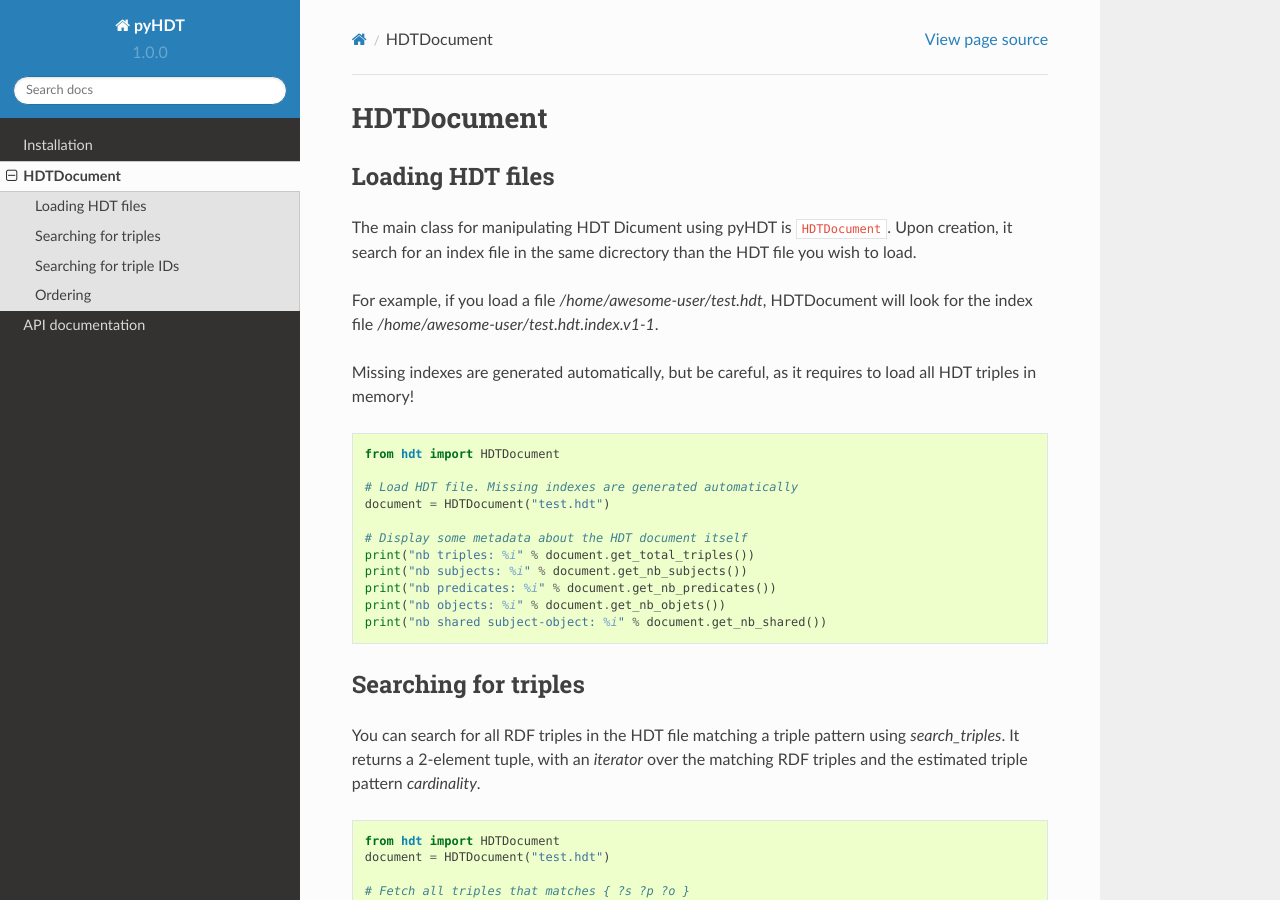
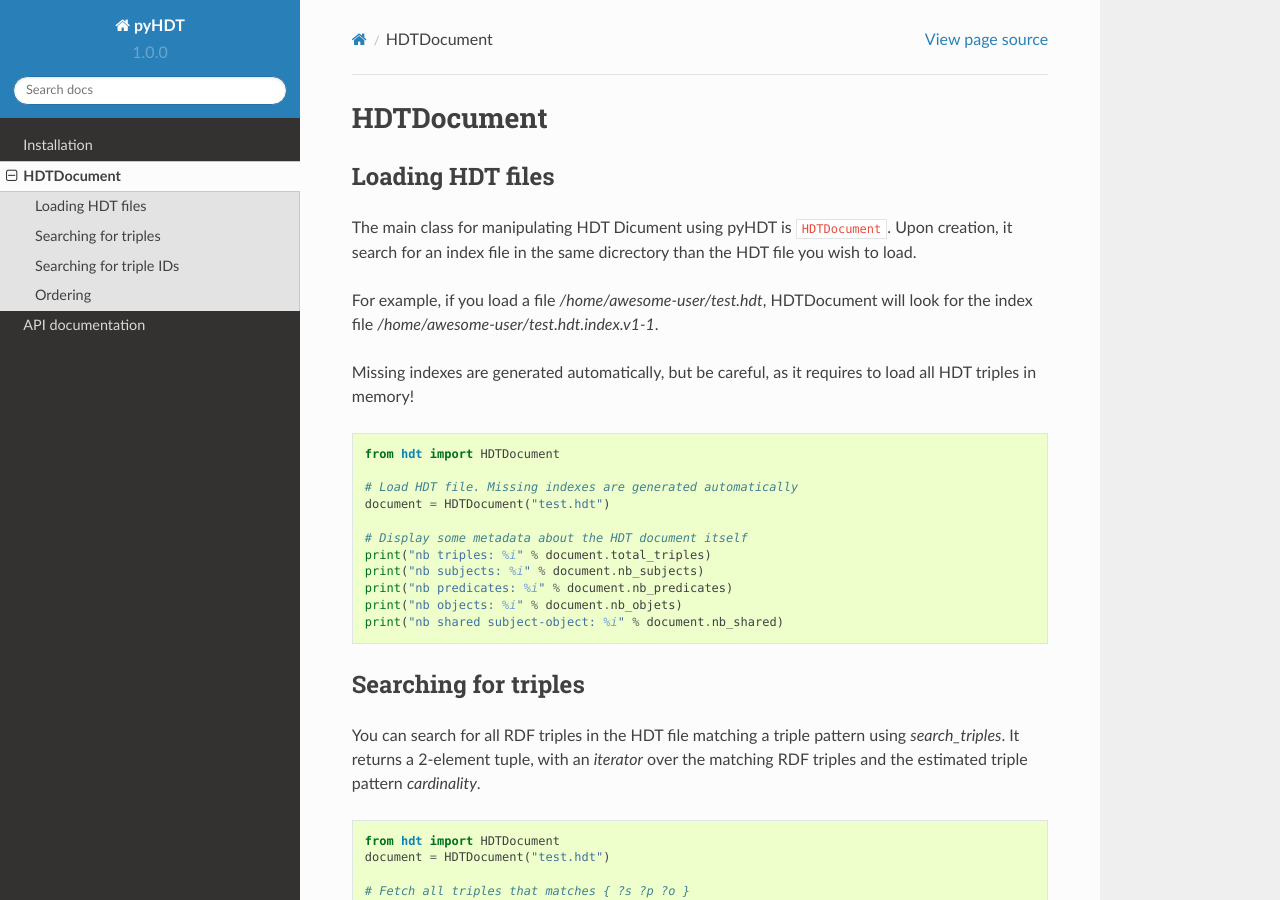
Before and after one commit to RDFLib/rdflib-hdt, a Sphinx documentation site: the page built from docs/source/hdtdocument.rst, in a window 1280 px wide and 900 px high. Built offline with Sphinx 7.4.7 and the Read the Docs theme 2.0.0, drawn with Linux system fonts in a browser that asks for light colours.

```diff
--- a/docs/source/hdtdocument.rst
+++ b/docs/source/hdtdocument.rst
@@ -20,11 +20,11 @@ Missing indexes are generated automatically, but be careful, as it requires to l
   document = HDTDocument("test.hdt")
 
   # Display some metadata about the HDT document itself
-  print("nb triples: %i" % document.get_total_triples())
-  print("nb subjects: %i" % document.get_nb_subjects())
-  print("nb predicates: %i" % document.get_nb_predicates())
-  print("nb objects: %i" % document.get_nb_objets())
-  print("nb shared subject-object: %i" % document.get_nb_shared())
+  print("nb triples: %i" % document.total_triples)
+  print("nb subjects: %i" % document.nb_subjects)
+  print("nb predicates: %i" % document.nb_predicates)
+  print("nb objects: %i" % document.nb_objets)
+  print("nb shared subject-object: %i" % document.nb_shared)
 
 
 Searching for triples
```
Also changed, not shown: docs/source/api.rst (+5 -5 lines), 1 other file.
